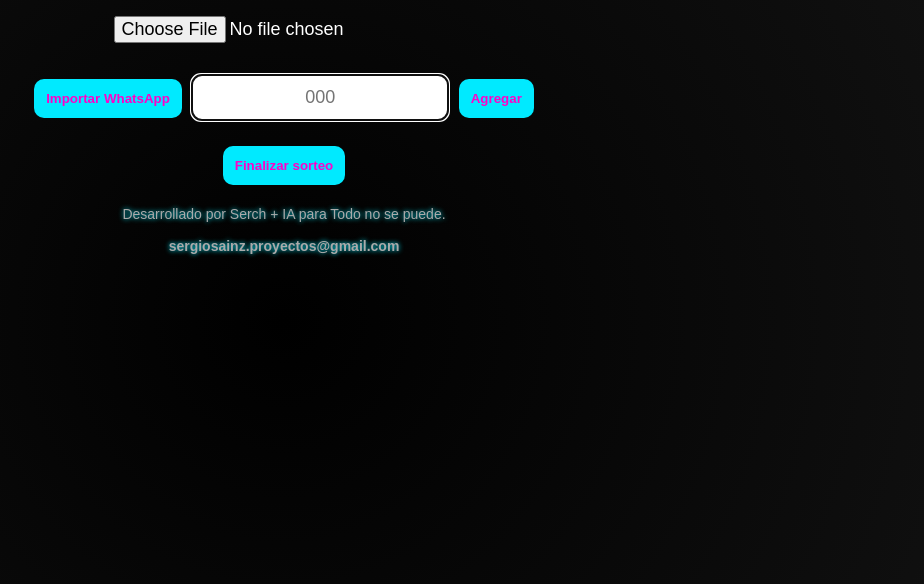
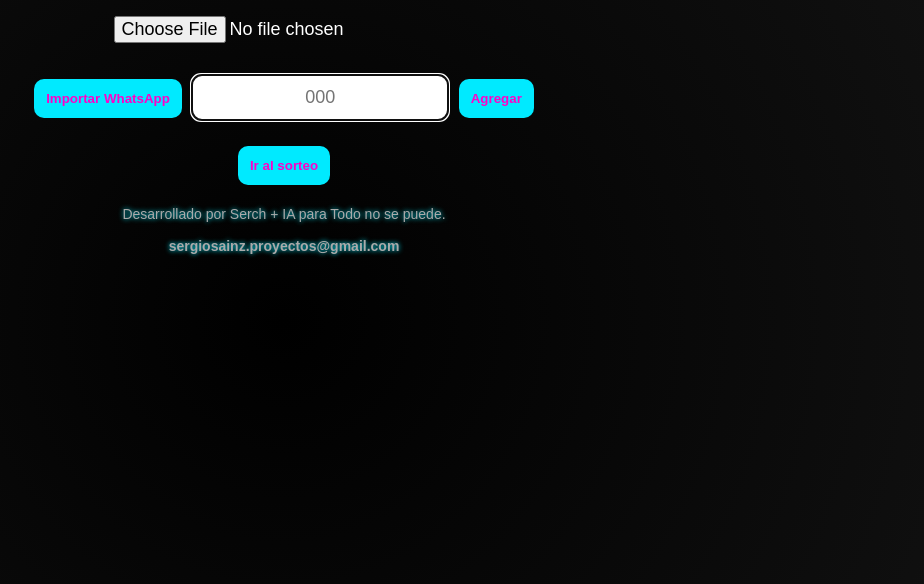
Before and after one commit to sergiolplp/App-Sorteo-2.0, a plain HTML site: page index.html in a window 1280 px wide. Both pictures are taken after a click on the button "Nuevo sorteo". Shown: the part 100-684 px from the top of the page, without its empty margins (356-1280 px from the left). Drawn offline with nearby package versions, Linux system fonts and the light colour scheme.

Commit message:
Change button text from 'Finalizar sorteo' to 'Ir al sorteo'

```diff
--- a/index.html
+++ b/index.html
@@ -271,7 +271,7 @@ la cantidad total de participantes y los duplicados detectados.<br><br>
   <p id="porcentaje"></p>
   <p id="dup"></p>
 
-  <button onclick="finalizar()">Finalizar sorteo</button>
+  <button onclick="finalizar()">Ir al sorteo</button>
   <footer class="footer">
   Desarrollado por Serch + IA para Todo no se puede. <br><br>
     <b>sergiosainz.proyectos@gmail.com</b>
```
